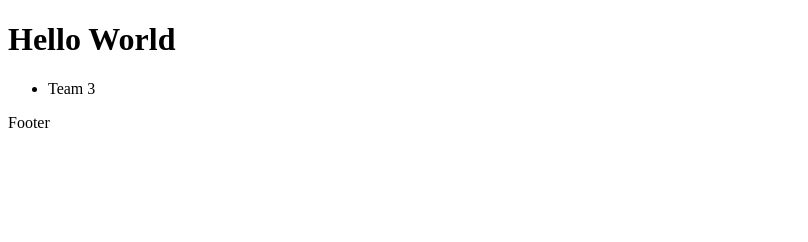
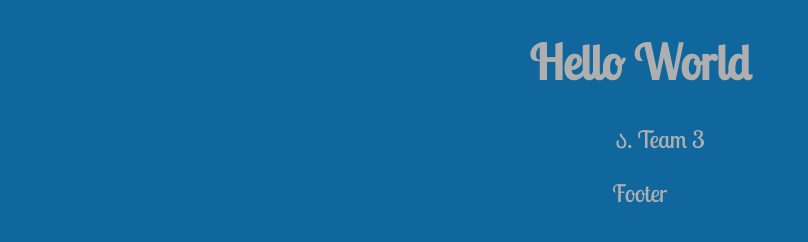
Before and after one commit to eddygee/teamExample3, a plain HTML site: page index.html in a window 1280 px wide. Shown: the whole page, without its empty margins (0-808 px from the left). Drawn offline with Linux system fonts and the light colour scheme.

Commit message:
index.html: css added

```diff
--- a/index.html
+++ b/index.html
@@ -1,10 +1,22 @@
 <!DOCTYPE html>
 <html>
 <style type="text/css">
+    body {
+        background-color:  #0f679e;
+        font-family: 'Lobster Two';
+        color: #afafaf;
+        text-align: center;
+        font-size: 150%;
+    }
 
+    ul {
+        list-style-type: georgian;
+        list-style-position: inside;
+    }
 </style>
 <head>
   <title></title>
+    <link href='https://fonts.googleapis.com/css?family=Lobster+Two' rel='stylesheet' type='text/css'>
 </head>
 <body>
 <h1>
```
